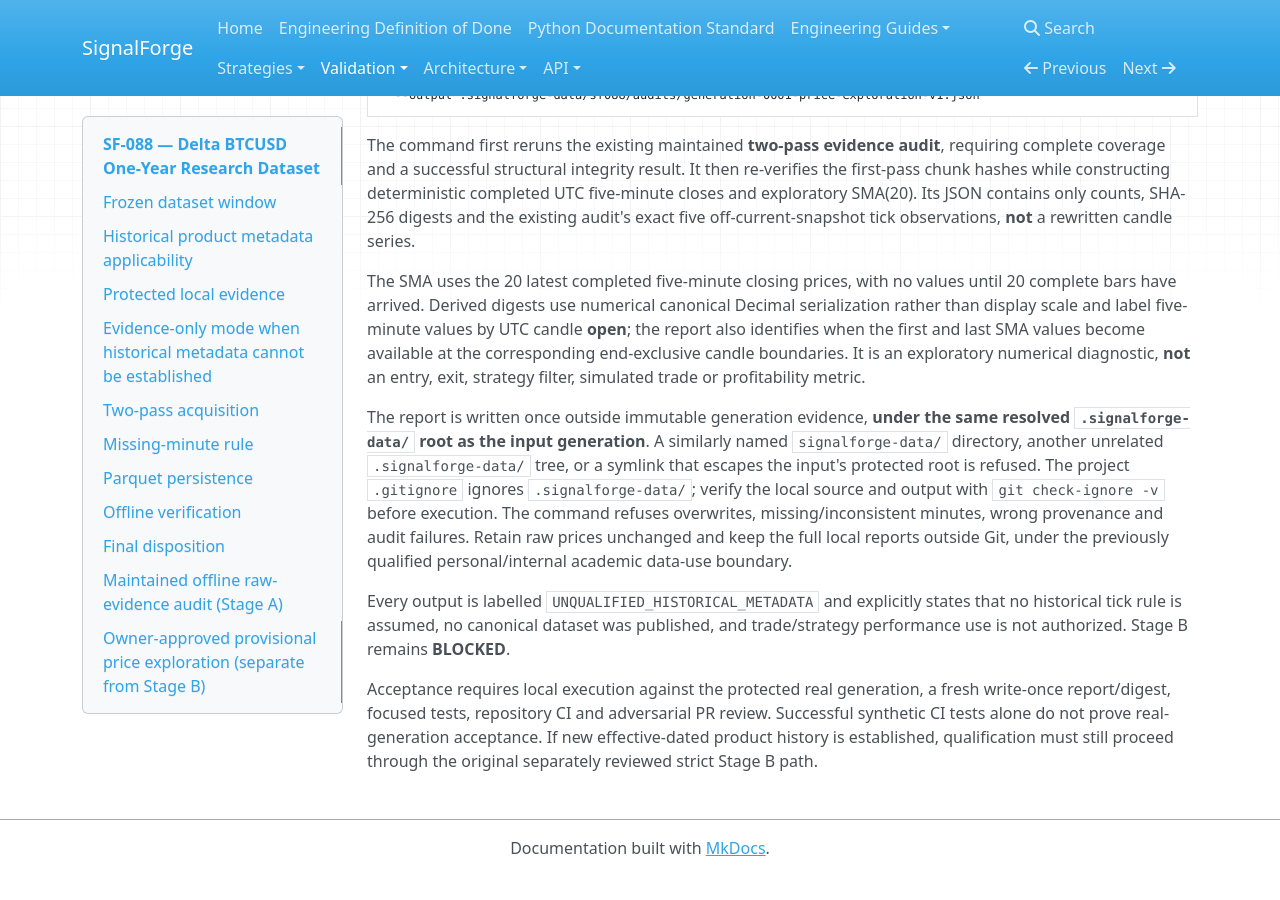
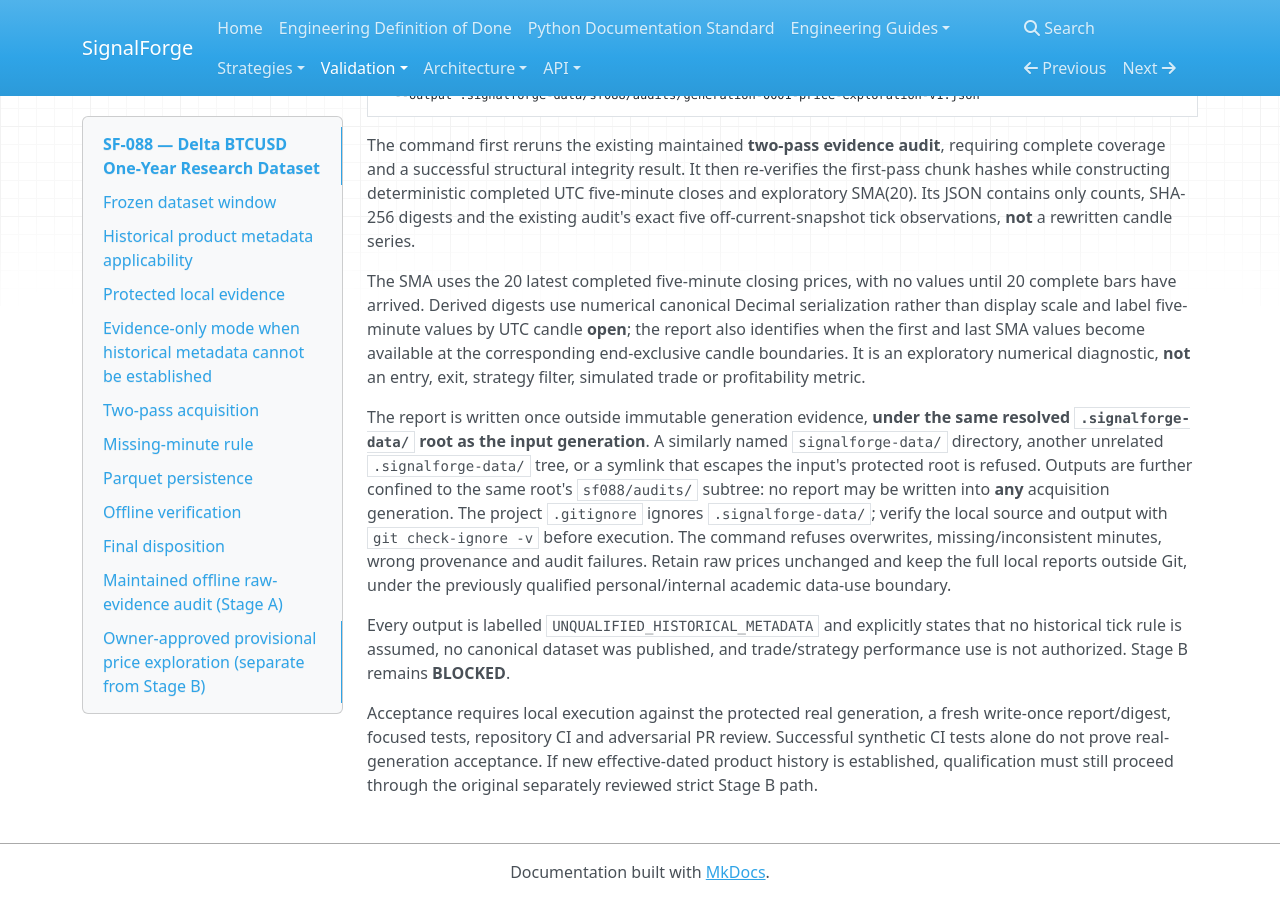
Before and after one commit to harishkamathuk/signalforge, an MkDocs documentation site: the page built from docs/validation/sf-088-delta-btc-one-year-dataset.md, in a window 1280 px wide and 900 px high, scrolled down 5686 px. Built offline with MkDocs 1.6.1, drawn with Linux system fonts in a browser that asks for light colours; nearby versions of some CDN libraries; before the commit the page ends 6562 px from its top, so only the background shows below that.

Commit message:
SF-088 clarify audited output-subtree restriction

```diff
--- a/docs/validation/sf-088-delta-btc-one-year-dataset.md
+++ b/docs/validation/sf-088-delta-btc-one-year-dataset.md
@@ -304,7 +304,9 @@ It is an exploratory numerical diagnostic,
 The report is written once outside immutable generation evidence, **under the same
 resolved `.signalforge-data/` root as the input generation**. A similarly named
 `signalforge-data/` directory, another unrelated `.signalforge-data/` tree, or a
-symlink that escapes the input's protected root is refused. The project
+symlink that escapes the input's protected root is refused. Outputs are
+further confined to the same root's `sf088/audits/` subtree: no report may
+be written into **any** acquisition generation. The project
 `.gitignore` ignores `.signalforge-data/`; verify the local source and output
 with `git check-ignore -v` before execution. The command refuses overwrites,
 missing/inconsistent minutes,
```
